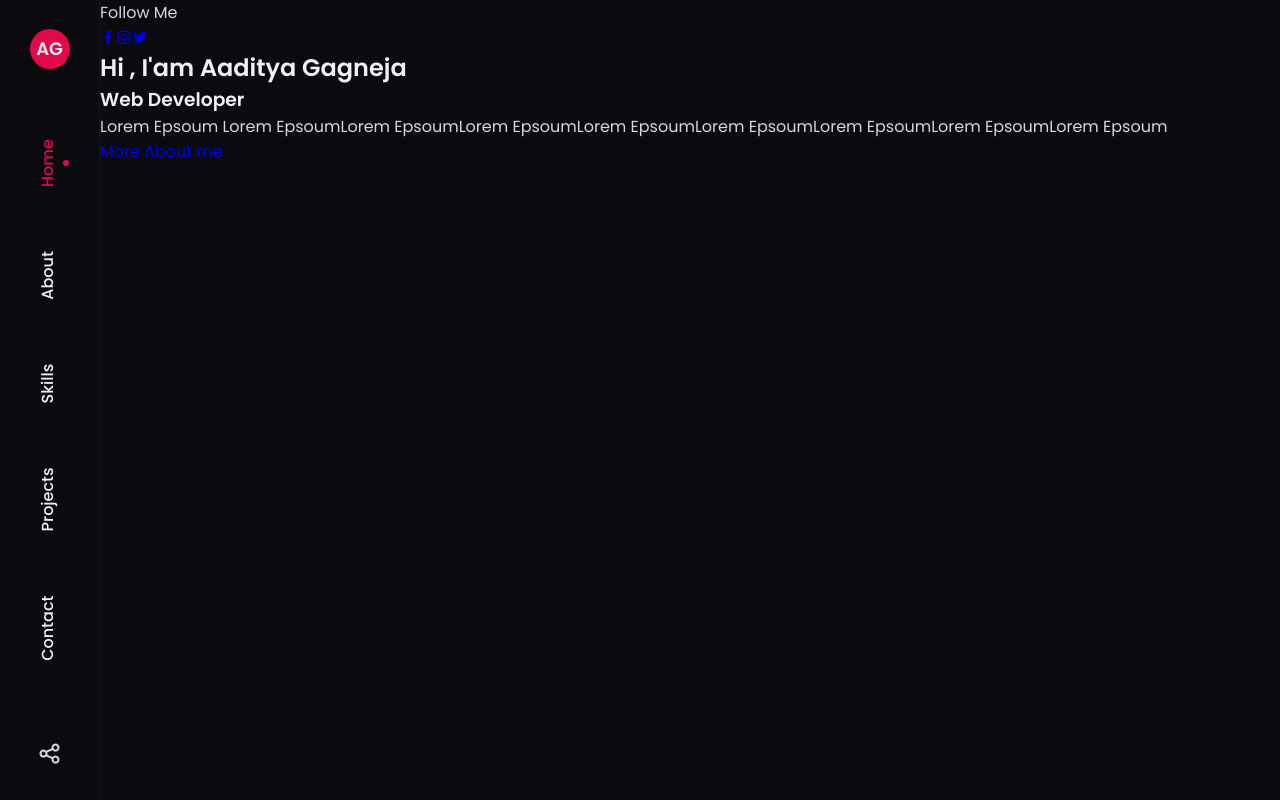
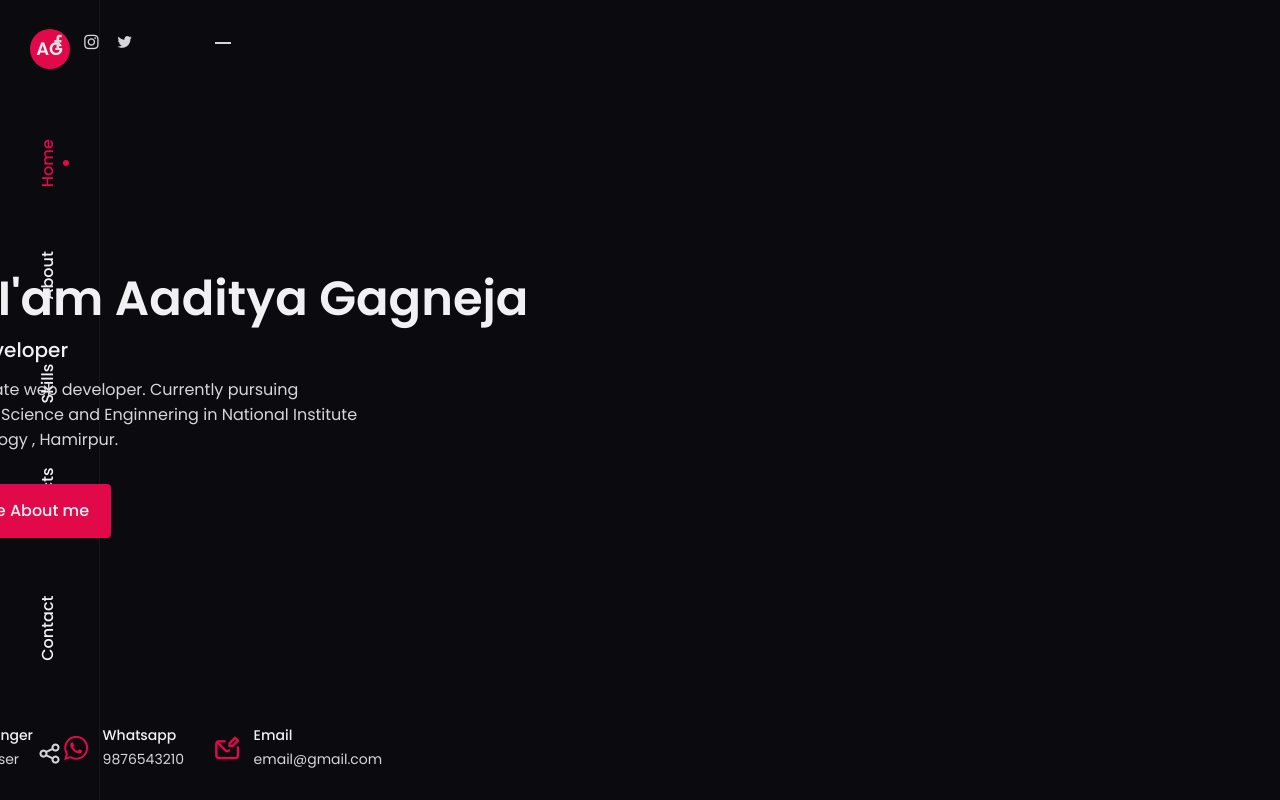
Before and after one commit to Gagneja1512/my-portfolio, a React (Create React App) app: page /home in a window 1280 px wide. Built offline with nearby package versions, Linux system fonts and the light colour scheme.

Commit message:
Making Home UI

```diff
--- a/src/components/Intro/Home.css
+++ b/src/components/Intro/Home.css
@@ -1,5 +1,97 @@
 .home {
-    margin-left: 100px;
+    margin-left: -200px ;
+    background-size: cover;
+    height: 100vh;
+    background-position: center center;
+}
+
+.home__container {
+    position: relative;
+    height: 100%;
+    align-items: center;
+}
+
+.home__social {
+    position: absolute;
+    top: 1.8rem;
+    left: 0;
+    display: flex;
+    align-items: center;
+    column-gap: 3.5rem;
+}
+
+.home__social-follow {
+    font-size: var(--normal-font-size);
+    font-weight: var(--font-medium);
+    color: var(--text-color);
+    display: flex;
+}
+
+.home__social-follow::after {
+    content: '';
+    position: absolute;
+    width: 1rem;
+    height: 2px;
+    background-color: var(--text-color);
+    right: -45%;
+    top: 50%;
+}
+
+.home__social-links {
+    display: inline-flex;
+    column-gap: 1rem;
+}
+
+.home__social-link {
+    font-size: 1.08rem;
+    color: var(--text-color);
+    transition: .4s;
+}
+
+.home__social-link:hover {
+    transform: translateY(-.25rem);
+}
+
+.my__info {
+    display: flex;
+    column-gap: 1.8rem;
+    position: absolute;
+    left: 0;
+    bottom: 1.8rem;
+}
+
+.info__item {
+    display: flex;
+    align-items: center;
+}
+
+.info__title , .info__subtitle {
+    font-size: var(--small-font-size);
+}
+
+.info__title {
+    font-weight: var(--font-medium);
+}
+
+.info__icon {
+    font-size: 1.8rem;
+    color: var(--skin-color);
+    margin-right: var(--mb-0-75);
+}
+
+.home__title {
+    font-size: var(--biggest-font-size);
+}
+
+.home__subtitle {
+    font-size: var(--h3-font-size);
+    font-weight: var(--font-medium);
+    margin-bottom: var(--mb-0-75);
+}
+
+.home__description {
+    max-width: 450px;
+    margin-bottom: var(--mb-2);
 }
 
 .container {
@@ -7,3 +99,44 @@
     margin-left: auto;
     margin-right: auto;
 }
+
+.grid {
+    display: grid;
+}
+
+.buttons {
+    display: inline-flex;
+    align-items: center;
+    column-gap: .5rem;
+    background-color: var(--skin-color);
+    color: var(--title-color);
+    padding: .75rem 1.4rem;
+    border-radius: .25rem;
+    font-weight: var(--font-medium);
+    position: relative;
+    z-index: 1;
+    transition: .4s;
+}
+
+.buttons::after{
+    position: absolute;
+    content: '';
+    left : 0 ;
+    top: 0;
+    width: 100%;
+    height: 100%;
+    background-color: var(--box-color);
+    z-index: -1;
+    transform-origin: center;
+    transform: scale(0);
+    border-radius: .25rem;
+    transition: .4s;
+}
+
+.buttons:hover::after {
+    transform: scale(1);
+}
+
+.button__icon {
+    font-size: 1.25rem;
+}
--- a/src/components/Intro/Home.js
+++ b/src/components/Intro/Home.js
@@ -4,8 +4,8 @@ import {Link} from 'react-router-dom'
 
 const Home = () => {
     return (
-        <div className="home">
-            <section>
+        <div>
+            <section className="home">
                 <div className="home__container container grid">
                     <div className="home__social">
                         <span className="home__social-follow">Follow Me</span>
@@ -25,8 +25,37 @@ const Home = () => {
                     <div className="home__date">
                         <h1 className="home__title">Hi , I'am Aaditya Gagneja</h1>
                         <h3 className="home__subtitle">Web Developer</h3>
-                        <p className="home__description">Lorem Epsoum Lorem EpsoumLorem EpsoumLorem EpsoumLorem EpsoumLorem EpsoumLorem EpsoumLorem EpsoumLorem Epsoum</p>
-                        <Link to='/about'>More About me</Link>
+                        <p className="home__description">A passionate web developer. Currently pursuing Computer Science and Enginnering in National Institute of Technology , Hamirpur.</p>
+                        <Link className="buttons" to='/about'><i className="uil uil-user button__icon"></i>More About me</Link>
+                    </div>
+
+                    <div className="my__info">
+                        <div className="info__item">
+                            <i className="uil uil-facebook-messenger info__icon"></i>
+
+                            <div>
+                                <h3 className="info__title">Messenger</h3>
+                                <span className="info__subtitle">user.user</span>
+                            </div>
+                        </div>
+
+                        <div className="info__item">
+                            <i className="uil uil-whatsapp info__icon"></i>
+
+                            <div>
+                                <h3 className="info__title">Whatsapp</h3>
+                                <span className="info__subtitle">9876543210</span>
+                            </div>
+                        </div>
+
+                        <div className="info__item">
+                            <i className="uil uil-envelope-edit info__icon"></i>
+
+                            <div>
+                                <h3 className="info__title">Email</h3>
+                                <span className="info__subtitle">email@gmail.com</span>
+                            </div>
+                        </div>
                     </div>
                 </div>
             </section>
```
